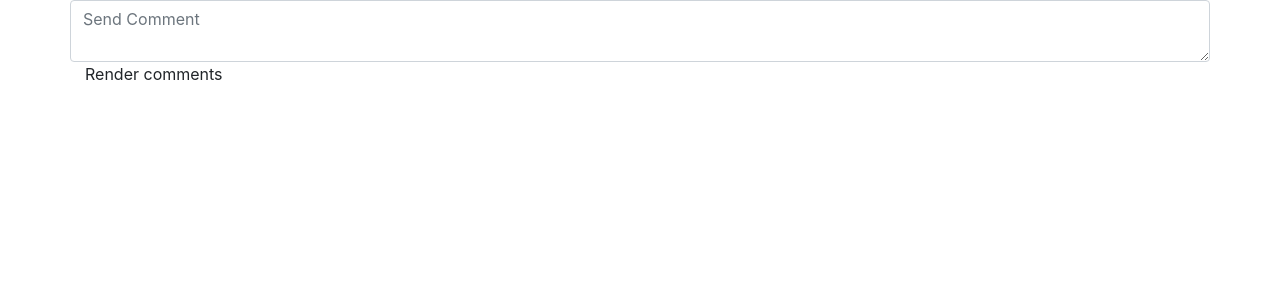
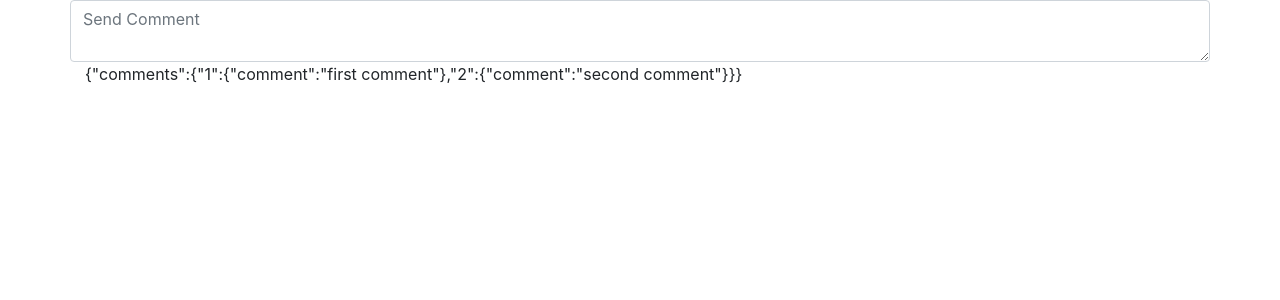
Before and after one commit to renington/hotcomments, a React (Create React App) app: page / in a window 1280 px wide. Shown: the top 300 px of the page. Built offline with nearby package versions, Linux system fonts and the light colour scheme.

Commit message:
feat: adding tests in comments component

```diff
--- a/src/App.js
+++ b/src/App.js
@@ -5,11 +5,36 @@ import NewComment from './NewComment'
 import Comments from './Comments'
 
 class App extends Component {
+  constructor(props){
+    super(props)
+
+    this.state = {
+      comments: {
+        '1': {
+          comment: 'first comment'
+        },
+        '2': {
+          comment: 'second comment'
+        }
+      }
+    }
+
+    this.postNewComment = this.postNewComment.bind(this)
+  }
+
+  postNewComment(comment){
+    this.setState({
+      comments: {
+        ...this.state.comments, comment
+      }
+    })
+  }
+
   render() {
     return (
       <div className="container">
-        <NewComment />
-        <Comments />
+        <NewComment postNewComment={this.postNewComment} />
+        <Comments comments={this.state.comments} />
       </div>
     )
   }
--- a/src/Comments.js
+++ b/src/Comments.js
@@ -1,9 +1,9 @@
 import React from 'react'
 
-const Comments = () => {
+const Comments = (comments) => {
     return (
         <div>
-            Render comments
+            {JSON.stringify(comments)}
         </div>
     )
 }
--- a/src/NewComment.js
+++ b/src/NewComment.js
@@ -1,11 +1,28 @@
-import React from 'react'
+import React, { Component } from 'react'
 
-const NewComment = () => {
-    return (
-        <div className="row">
-            <textarea placeholder="Send Comment" className="form-control"></textarea>
-        </div>
-    )
+class NewComment extends Component {
+    constructor(props){
+        super(props)
+
+        this.handleEnter = this.handleEnter.bind(this)
+    }
+
+    handleEnter = (e) =>{
+        if(e.keyCode === 13){
+            this.props.postNewComment({
+                comment: 'test'
+            })
+            e.preventDefault()
+        }
+    }
+
+    render() {
+        return (
+            <div className="row">
+                <textarea placeholder="Send Comment" className="form-control" onKeyDown={this.handleEnter}></textarea>
+            </div>
+        )
+    }
 }
 
 export default NewComment
```
